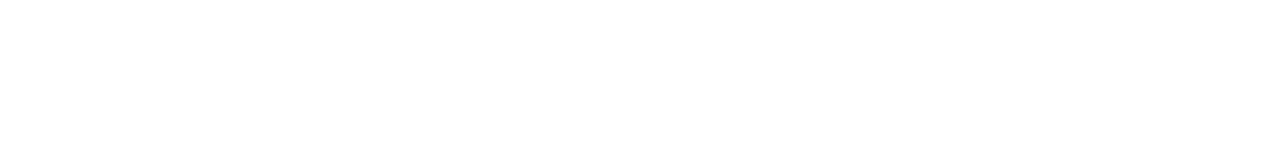
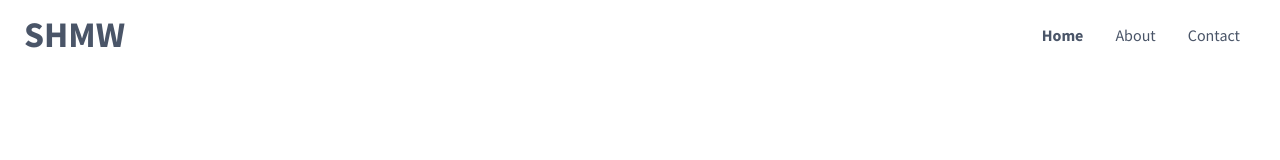
Before and after one commit to OlehPetraniuk/hmsw, a plain HTML site: page index.html in a window 1280 px wide. Drawn offline with nearby package versions, Linux system fonts and the light colour scheme.

Commit message:
Create Navigation

```diff
--- a/index.html
+++ b/index.html
@@ -6,6 +6,28 @@
       <link href="https://fonts.googleapis.com/css?family=Source+Sans+Pro:400,400i,700" rel="stylesheet" />
     </head>
     <body class="text-gray-700 bg-white" style="font-family: 'Source Sans Pro', sans-serif">
+        <nav>
+            <div class="container mx-auto px-6 py-2 flex justify-between items-center">
+              <a class="font-bold text-2xl lg:text-4xl" href="#">
+                SHMW
+              </a>
+              <div class="block lg:hidden">
+                <button class="flex items-center px-3 py-2 border rounded text-gray-500 border-gray-600 hover:text-gray-800 hover:border-teal-500 appearance-none focus:outline-none">
+                  <svg class="fill-current h-3 w-3" viewBox="0 0 20 20" xmlns="http://www.w3.org/2000/svg">
+                    <title>Menu</title>
+                    <path d="M0 3h20v2H0V3zm0 6h20v2H0V9zm0 6h20v2H0v-2z" />
+                  </svg>
+                </button>
+              </div>
+              <div class="hidden lg:block">
+                <ul class="inline-flex">
+                  <li><a class="px-4 font-bold" href="/">Home</a></li>
+                  <li><a class="px-4 hover:text-gray-800" href="#">About</a></li>
+                  <li><a class="px-4 hover:text-gray-800" href="#">Contact</a></li>
+                </ul>
+              </div>
+            </div>
+          </nav>
 
     </body>
     </html>
```
